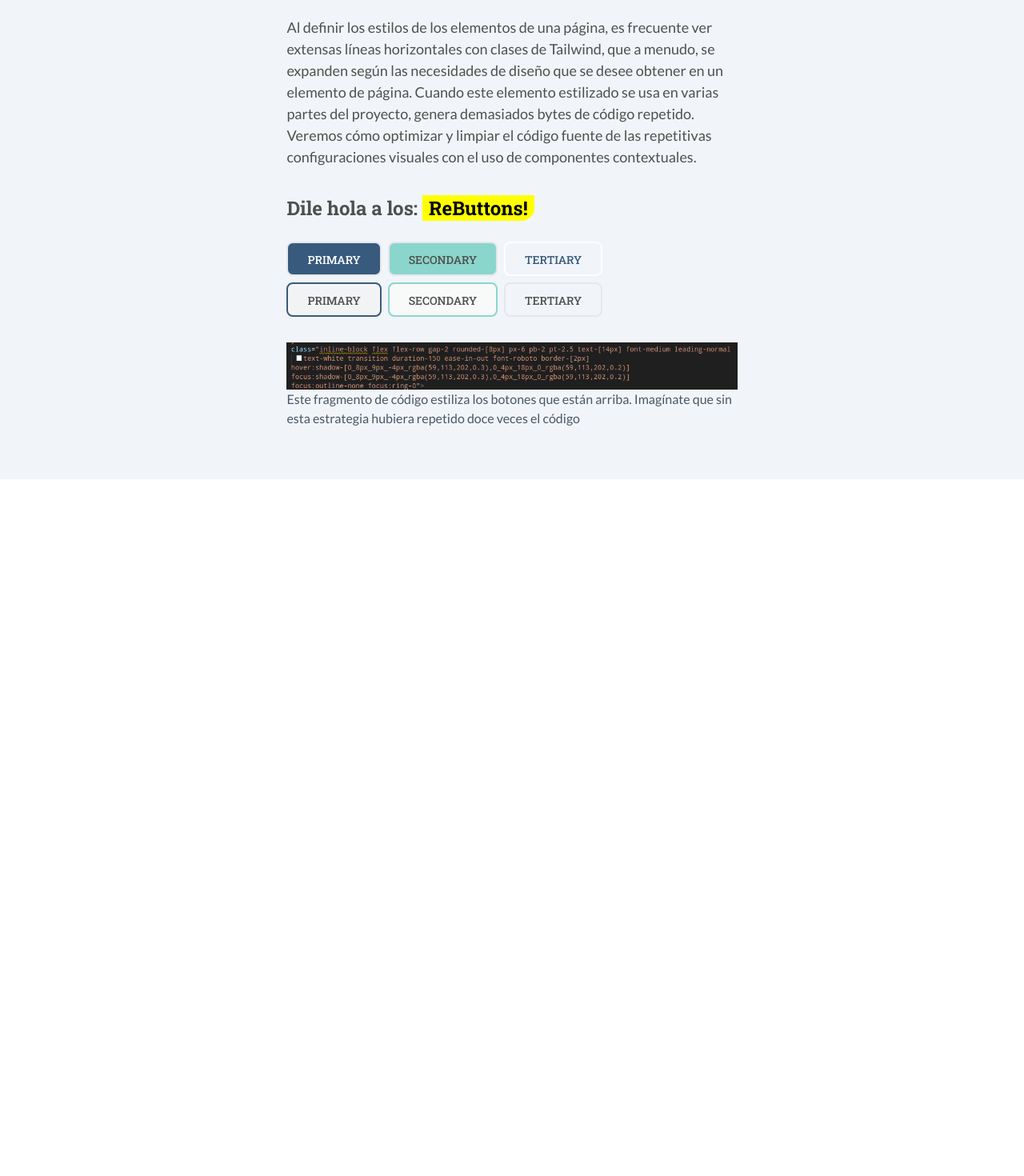
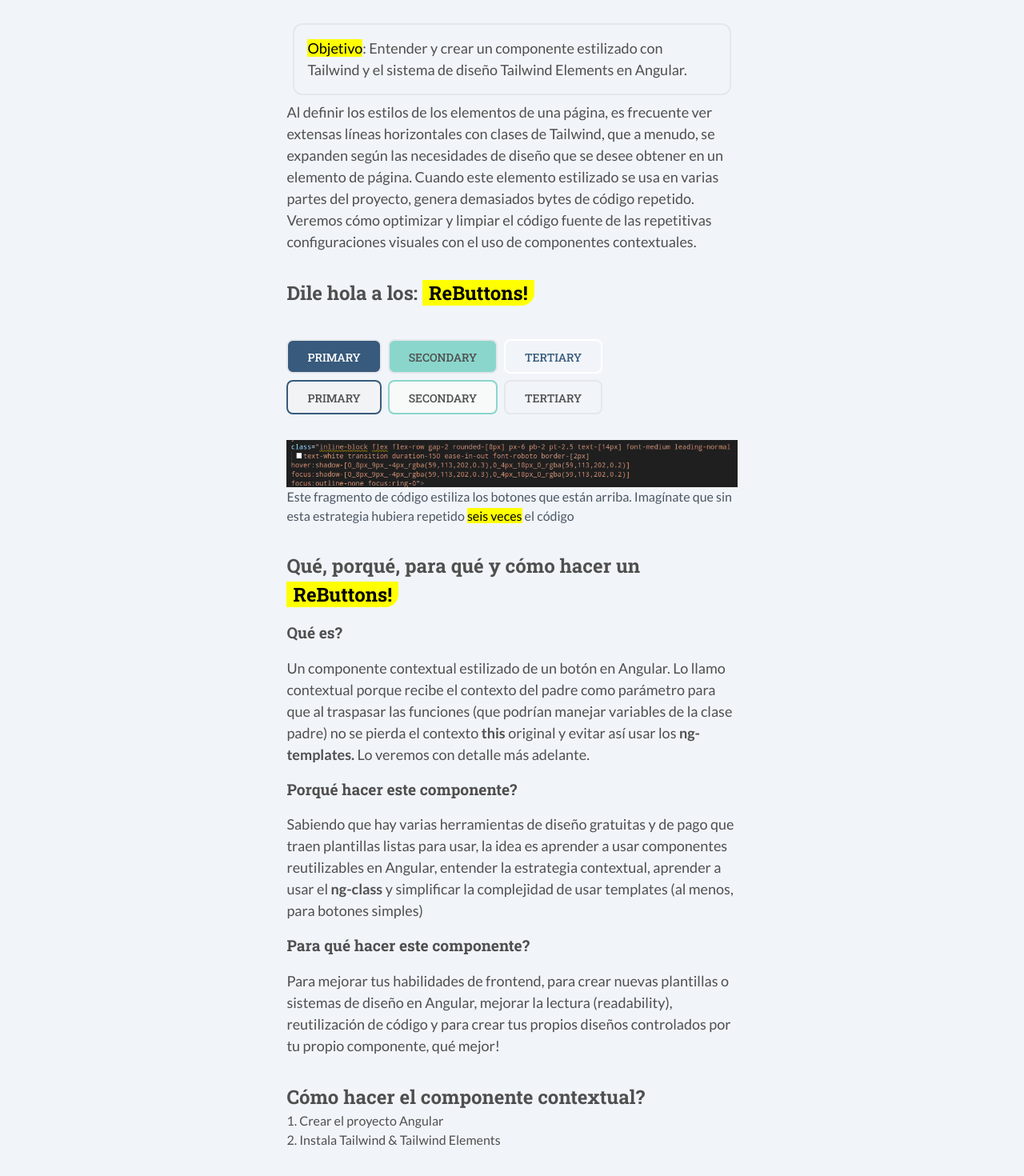
Before and after one commit to fkatv/gneh-blog, an Angular app: page / in a window 1280 px wide. Shown: the part 284-1754 px from the top of the page at 80% size. Before the commit the page ends 883 px from the top, so only its background shows below. Built offline with nearby package versions, Linux system fonts and the light colour scheme; what tw-elements would draw is missing.

Commit message:
avances en interlude de rebuttons

```diff
--- a/src/app/components/blog/reboton/reboton.component.html
+++ b/src/app/components/blog/reboton/reboton.component.html
@@ -7,17 +7,24 @@
         </div>
 
         <section #introduccion class="pt-8">
+            <div class="rounded-xl border-2 border-primary-200 m-2 p-4">
+                <p><mark>Objetivo</mark>: Entender y crear un componente estilizado con Tailwind y el sistema de diseño Tailwind Elements en Angular.</p>
+            </div>
             <p> Al definir los estilos de los elementos de una página,
-           es frecuente ver extensas líneas horizontales con clases de Tailwind, que a menudo, se expanden según las necesidades de diseño
-           que se desee obtener en un elemento de página. Cuando este elemento estilizado se usa en varias partes del proyecto, genera
-           demasiados bytes de código repetido. Veremos cómo optimizar y limpiar el código fuente de las repetitivas configuraciones visuales
+                es frecuente ver extensas líneas horizontales con clases de Tailwind, que a menudo, se expanden según
+                las necesidades de diseño
+                que se desee obtener en un elemento de página. Cuando este elemento estilizado se usa en varias partes
+                del proyecto, genera
+                demasiados bytes de código repetido. Veremos cómo optimizar y limpiar el código fuente de las
+                repetitivas configuraciones visuales
                 con el uso de componentes contextuales.
             </p>
 
         </section>
 
         <div class="py-8 flex flex-col gap-2">
-        <h2 class="pb-4">Dile hola a los: <mark  class ="px-2 rounded-br-2xl bg-primary-700 text-primary-50">ReButtons!</mark> </h2>
+            <h2 class="pb-8">Dile hola a los: <mark
+                    class="px-2 rounded-br-2xl bg-primary-700 text-primary-50">ReButtons!</mark> </h2>
             <div class="flex flex-row gap-2">
                 <ux-button
                     [options]="{texto:'Primary', uppercase: true, click: null, contexto: null, color:'primary',svg:null}"></ux-button>
@@ -38,9 +45,43 @@
 
         <section #ejemplo class="pb-8">
             <img src="../../../../assets/blogs/reboton/reboton1.png" alt="">
-        <p class="text-gray-600 text-[16px]">Este fragmento de código estiliza los botones que están arriba. Imagínate que sin esta estrategia hubiera repetido doce veces el código</p>
+            <p class="text-gray-600 text-[16px]">Este fragmento de código estiliza los botones que están arriba.
+                Imagínate que sin esta estrategia hubiera repetido <mark>seis veces</mark> el código</p>
+
         </section>
 
+        <section #interlude>
+            <h2>Qué, porqué, para qué y cómo hacer un <mark
+                    class="px-2 rounded-br-2xl bg-primary-700 text-primary-50">ReButtons!</mark></h2>
+
+            <h3 class="py-4">Qué es?</h3>
+            <p>Un componente contextual estilizado de un botón en Angular. Lo llamo contextual porque recibe el contexto
+                del padre como parámetro para que al traspasar las funciones (que podrían manejar variables de la clase
+                padre)
+                no se pierda el contexto <b>this</b> original y evitar así usar los <b>ng-templates.</b> Lo veremos con
+                detalle más adelante. </p>
+
+            <h3 class="py-4">Porqué hacer este componente?</h3>
+            <p> Sabiendo que hay varias herramientas de diseño gratuitas y de pago que traen plantillas listas para
+                usar, la idea es
+                aprender a usar componentes reutilizables en Angular, entender la estrategia contextual, aprender a usar
+                el <b>ng-class</b> y simplificar la complejidad de usar templates (al menos, para botones simples)
+            </p>
+            <h3 class="py-4">Para qué hacer este componente?</h3>
+            <p>Para mejorar tus habilidades de frontend, para crear nuevas plantillas o sistemas de diseño en Angular,
+                mejorar la lectura (readability), reutilización de código y
+                para crear tus propios diseños controlados por tu propio componente, qué mejor!</p>
+        </section>
+
+        <section #howto class="py-8">
+            <h2>Cómo hacer el componente contextual?</h2>
+            <ul>
+                <li>1. Crear el proyecto Angular</li>
+
+                <li>2. Instala Tailwind & Tailwind Elements</li>
+            </ul>
+            <p></p>
+        </section>
 
     </div>
 </div>
```
Lines whose indentation alone changed are shown as unchanged.
